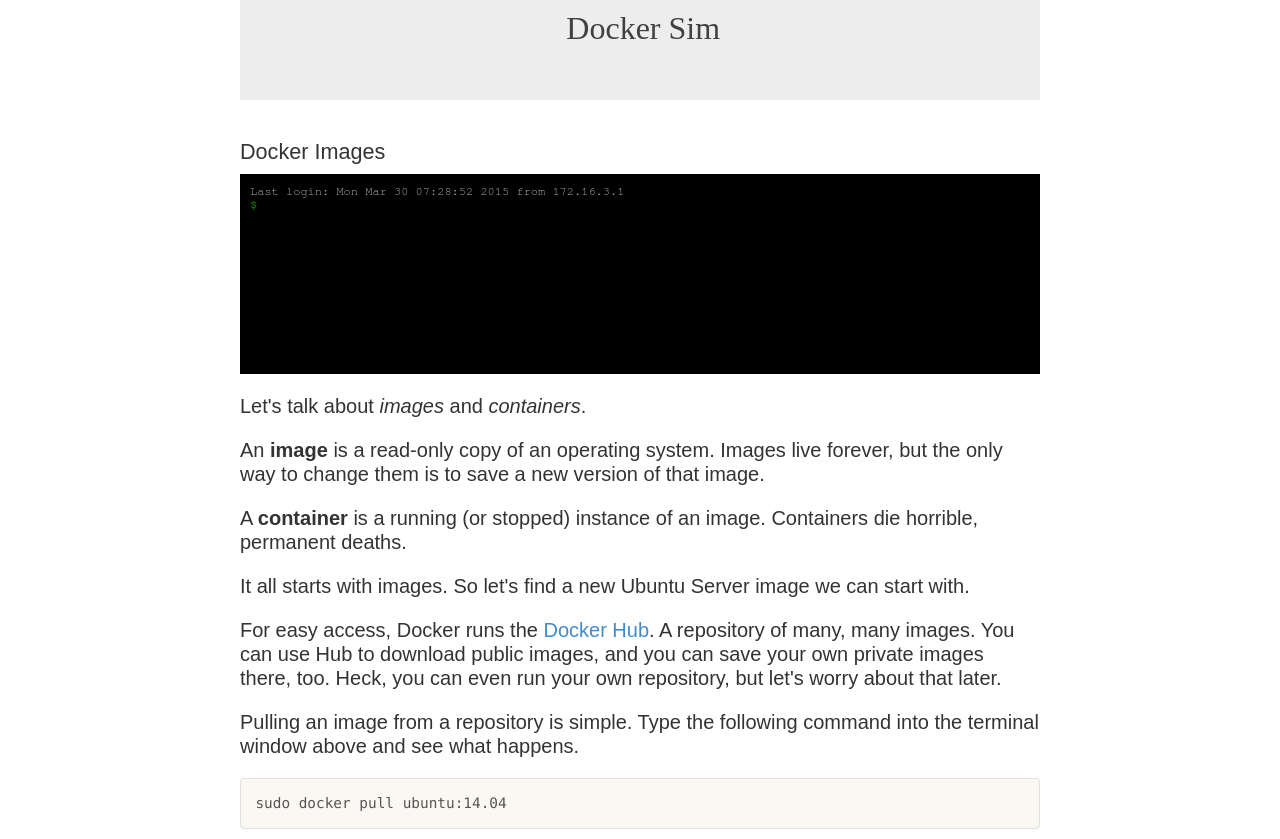
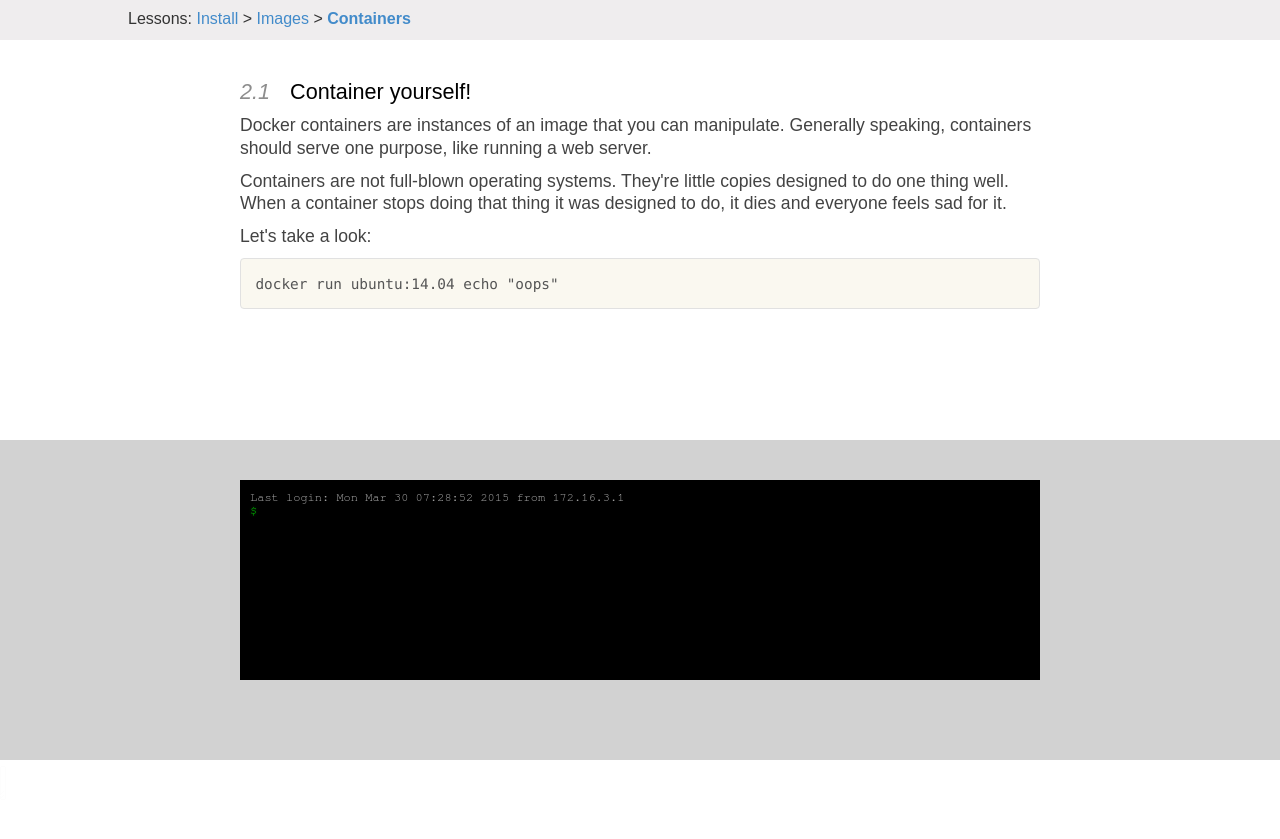
Before and after one commit to ironmike-au/dockersim, a website: page lessons/3-containers.html in a window 1280 px wide. After the commit the page ends 800 px from the top, so only its background shows below. Drawn offline with Linux system fonts and the light colour scheme.

Commit message:
Third lesson and minor tweaking of design

```diff
--- a/assets/css/docker-terminal.css
+++ b/assets/css/docker-terminal.css
@@ -52,4 +52,6 @@
 
 .terminal {
   overflow: auto;
+  width: 800px;
+  margin: 0 auto;
 }
--- a/assets/css/global.css
+++ b/assets/css/global.css
@@ -2,53 +2,78 @@
     font-size: 16px;
     line-height: 1.5em;
     font-family: Arial;
+}
+
+header  {
+    height: 40px;
+    margin-top: 0px;
+    padding-top: 0px;
+    position: absolute;
+    width: 100%;
+    background: #efedee;
+
+}
+
+.active {
+    font-weight: bold;
+}
+
+header ol {
+    list-style: none;
+    display: inline;
+    float: right;
+    padding: 7px 0 0;
+    width: 90%;
+}
+
+header li {
+    display: list-item;
+    display: inline;
+    text-align: -webkit-match-parent;
+    position: relative;
+}
+
+.instruction-div {
+    padding-top: 60px;
     width: 800px;
     margin: 0 auto;
+    height: 55%;
 }
 
-header {
-    height: 100px;
-    text-align: center;
-    background-color: #ededed;
-    padding: 1em 0;
+.instruction-div h2 {
+    font-size: 1.35em;
+    color: #000;
 }
 
-header a {
-    text-decoration: none;
-    color: #414142;
+.instruction-div h2 em {
+    color: #8D8D8D;
+    margin-right: 5px;
+    padding-right: 15px;
     position: relative;
-    vertical-align: middle;
-    font-size: 2em;
-    font-family: 'Bree Serif', serif;
-    margin-left: .2em;
 }
 
-main {
-    padding-top: 20px;
-}
-
-main h2 {
-    display: block;
-    font-size: 1.35em;
-}
-
-main h5 {
+.instruction-div h5 {
     font-size: 1.15em;
     font-weight: bold;
 }
-main p {
-    display: block;
-    font-size: 1.25em;
-    -webkit-margin-before: 1em;
-    -webkit-margin-after: 1em;
-    -webkit-margin-start: 0px;
-    -webkit-margin-end: 0px;
+
+.instruction-div p {
+    color: #434343;
+    font-size: 1.1em;
+    line-height: 1.3em;
 }
 
-.instruction {
-    font-size: 1.15em;
-    font-weight: bold;
+
+.terminal-div {
+    background-color: #D2D2D2;
+    padding-top: 40px;
+    padding-bottom: 40px;
+    height: 40%;
 }
+
+
+
+
 
 pre {
     font-size: 0.9em;
--- a/assets/js/docker-terminal.js
+++ b/assets/js/docker-terminal.js
@@ -19,13 +19,18 @@
                             "d2a0ecffe6fa        2 weeks ago         /bin/sh -c #(nop) CMD [\"/bin/bash\"]             0 B \n" +
                             "29460ac93442        2 weeks ago         /bin/sh -c sed -i 's/^#\\s*\\(deb.*universe\\)$/   1.895 kB \n" +
                             "b670fb0c7ecd        2 weeks ago         /bin/sh -c echo '#!/bin/sh' > /usr/sbin/polic   194.5 kB \n" +
-                            "83e4dde6b9cf        2 weeks ago         /bin/sh -c #(nop) ADD file:c8f078961a543cdefa   188.2 MB"};
+                            "83e4dde6b9cf        2 weeks ago         /bin/sh -c #(nop) ADD file:c8f078961a543cdefa   188.2 MB",
+                dkr_run1: "oops",
+                psa: "CONTAINER ID    IMAGE         COMMAND     CREATED        STATUS                    PORTS    NAMES\n" +
+                     "ad9521dbc0e5    ubuntu:14.04  echo oops   3 seconds ago  Exited (0) 3 seconds ago           romantic_pike"};
 
-var commands = {install: "sudo apt-get install docker.io",
-                ps: "sudo docker ps",
-                dkr_run: "sudo docker run -d -v /mnt/hgfs/django-initial-development:/www -i -t -p 8000:8000 zem_one:0.0.2 /bin/bash",
-                dkr_pull: "sudo docker pull ubuntu:14.04",
-                dkr_history: "sudo docker history ubuntu:14.04"}
+var commands = {install: "apt-get install docker.io",
+                ps: "docker ps",
+                dkr_run: "docker run -d -v /mnt/hgfs/django-initial-development:/www -i -t -p 8000:8000 zem_one:0.0.2 /bin/bash",
+                dkr_pull: "docker pull ubuntu:14.04",
+                dkr_history: "docker history ubuntu:14.04",
+                dkr_run1: "docker run ubuntu:14.04 echo \"oops\"",
+                psa: "docker ps -a"}
 
 // -----------------------------------------------------------------------
 // :: Set up and respond to docker console commands using pre-defined responses
@@ -51,6 +56,16 @@
             $( "#l2-s1" ).hide();
             $( "#l2-s2" ).hide();
             $( "#l2-s3" ).show();
+        } else if (command == commands.dkr_run1) {
+            response = responses.dkr_run1;
+            $( "#l3-s1" ).hide();
+            $( "#l3-s2" ).show();
+            $( "#l3-s3" ).hide();
+        } else if (command == commands.psa) {
+            response = responses.psa;
+            $( "#l3-s1" ).hide();
+            $( "#l3-s2" ).hide();
+            $( "#l3-s3" ).show();
         } else if (command == '') {
             response = '';
         }
--- a/lessons/3-containers.html
+++ b/lessons/3-containers.html
@@ -7,34 +7,38 @@
 </head>
 <body>
   <header>
-    <a href="/">Docker Sim</a>
+    <ol><li>Lessons: </li>
+        <li><a href="/lessons/1-install.html">Install</a></li>
+        <li>></li>
+        <li><a href="/lessons/2-images.html">Images</a></li>
+        <li>></li>
+        <li><a class="active" href="/lessons/3-containres.html">Containers</a>
+    </ol>
   </header>
-  <main>
-    <h2>Docker Images</h2>
-    <div id="term_demo" class="terminal" style="height: 400px;">
+  <div class="instruction-div">
+    <h2><em>2.1</em>Container yourself!</h2>
+    <div id="l3-s1">
+      <p>Docker containers are instances of an image that you can manipulate. Generally speaking, containers should serve one purpose, like running a web server.</p>
+      <p>Containers are not full-blown operating systems. They're little copies designed to do one thing well. When a container stops doing that thing it was designed to do, it dies and everyone feels sad for it.</p>
+      <p>Let's take a look:</p>
+      <pre><code>docker run ubuntu:14.04 echo "oops"</code></pre>
     </div>
-    <div id="l2-s1">
-      <p>Let's talk about <i>images</i> and <i>containers</i>.</p>
-      <p>An <strong>image</strong> is a read-only copy of an operating system. Images live forever, but the only way to change them is to save a new version of that image.</p>
-      <p>A <strong>container</strong> is a running (or stopped) instance of an image. Containers die horrible, permanent deaths. </p>
-      <p>It all starts with images. So let's find a new Ubuntu Server image we can start with. </p>
-      <p>For easy access, Docker runs the <a href="https://hub.docker.com">Docker Hub</a>. A repository of many, many images. You can use Hub to download public images, and you can save your own private images there, too. Heck, you can even run your own repository, but let's worry about that later.</p>
-      <p>Pulling an image from a repository is simple. Type the following command into the terminal window above and see what happens.</p>
-      <pre><code>sudo docker pull ubuntu:14.04</code></pre>
+    <div id="l3-s2" style="display: none">
+      <p>R.I.P. Your container lived a short but meaningful life. Mostly.</p>
+      <p>Seriously. After running <strong>echo "oops"</strong> your container was terminated and is gone forever.</p>
+      <p>You can see a history of your containers using the docker ps -a command.</p>
+      <pre><code>docker ps -a</code></pre>
     </div>
-    <div id="l2-s2" style="display: none">
-      <p>Uhmm... what just happened? How many things got downloaded just now? </p>
-      <p>Remember that docker images are read-only. Docker images use <i>layers</i> to record changes from one version of the image to the next. With each of these lines, you see a new version of that image being "layered" on top of the earlier versions.</p>
-      <p>What you see above are four <i>layers</i> of the Ubuntu 14.04 image. We can see more detail by looking at the image history:</p>
-      <pre><code>sudo docker history ubuntu:14.04</code></pre>
+    <div id="l3-s3" style="display: none">
+      <p>Docker does allow you to run containers interactively, by using the command /bin/bash and attaching a terminal, but this isn't advisable in most cases</p>
+      <p>Why? Because docker is designed to run containers that live fast and die young. </p>
+      <p>What's next then? <a href="/lessons/further-reading.html">click here</a> for our recommended reading on other cool and exciting Docker topics.</p>
     </div>
-    <div id="l2-s3" style="display: none">
-      <p>Here you can see the four layers that make up this image. The oldest (first) update is at the bottom.</p>
-      <p>Strictly speaking, layers are images on top of each other. That's why each layer has it's own unique image ID, which you can see on the left.</p>
-      <p>Now that we know a little bit about how images work, let's use one to launch our first container, over in <a href="/lessons/3-containers.html">lesson 3</a></p>
+  </div>
+  <div class="terminal-div">
+    <div id="term_demo" class="terminal">
     </div>
-
-  </main>
+  </div>
   <script src="/assets/js/jquery-1.7.1.min.js"></script>
   <script src="/assets/js/bootstrap.min.js"></script>
   <script src="/assets/js/jquery.terminal-0.8.8.js"></script>
```
Also changed, not shown: lessons/1-install.html (+16 -7 lines), lessons/2-images.html (+16 -8 lines).
